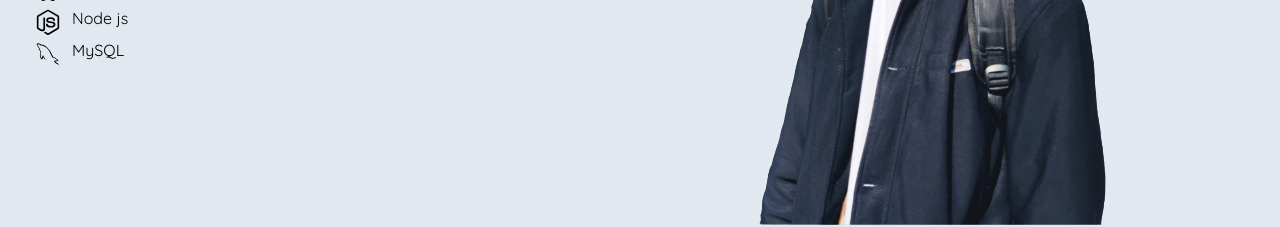
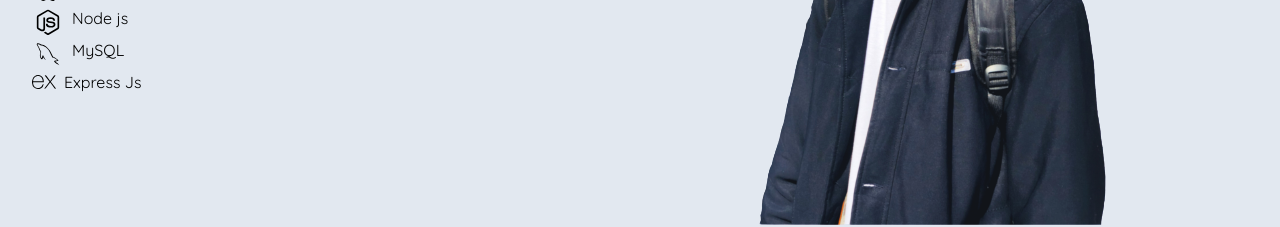
Before and after one commit to DC-21/MyPortfolio, a React (Vite) app: page / in a window 1280 px wide. Shown: the part 1002-1229 px from the top of the page. Built offline with nearby package versions, Linux system fonts and the light colour scheme; no server answers.

Commit message:
first commit

```diff
--- a/src/components/About.jsx
+++ b/src/components/About.jsx
@@ -56,6 +56,17 @@ const About = () => {
                             </svg>
                             <p> MySQL</p>
                         </div>
+                        <div className='flex gap-2' >
+                            <svg
+                                viewBox="0 0 24 24"
+                                fill="currentColor"
+                                height="1.5em"
+                                width="1.5em"
+                            >
+                                <path d="M24 18.588a1.529 1.529 0 01-1.895-.72l-3.45-4.771-.5-.667-4.003 5.444a1.466 1.466 0 01-1.802.708l5.158-6.92-4.798-6.251a1.595 1.595 0 011.9.666l3.576 4.83 3.596-4.81a1.435 1.435 0 011.788-.668L21.708 7.9l-2.522 3.283a.666.666 0 000 .994l4.804 6.412zM.002 11.576l.42-2.075c1.154-4.103 5.858-5.81 9.094-3.27 1.895 1.489 2.368 3.597 2.275 5.973H1.116C.943 16.447 4.005 19.009 7.92 17.7a4.078 4.078 0 002.582-2.876c.207-.666.548-.78 1.174-.588a5.417 5.417 0 01-2.589 3.957 6.272 6.272 0 01-7.306-.933 6.575 6.575 0 01-1.64-3.858c0-.235-.08-.455-.134-.666A88.33 88.33 0 010 11.577zm1.127-.286h9.654c-.06-3.076-2.001-5.258-4.59-5.278-2.882-.04-4.944 2.094-5.071 5.264z" />
+                            </svg>
+                            <p> Express Js</p>
+                        </div>
                     </li>
                     <button></button>
                 </div>
```
